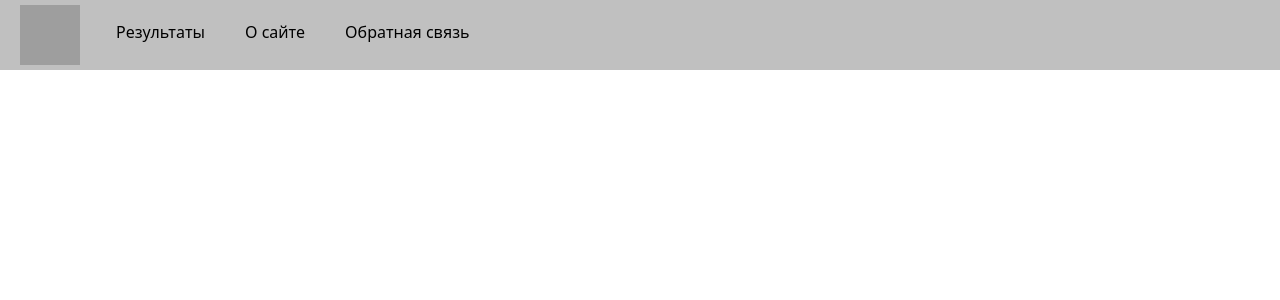
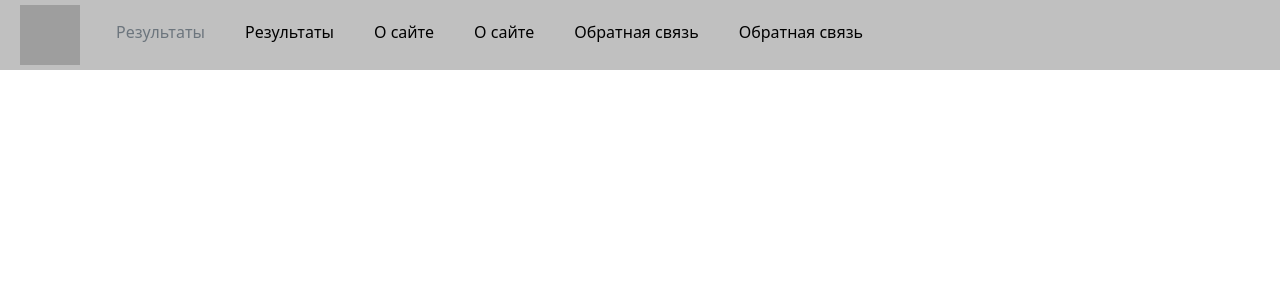
Before and after one commit to vadim-prog/pars-hh, a Django app: page /about/ in a window 1280 px wide. Shown: the top 300 px of the page. Run offline with Django 3.2, Linux system fonts and the light colour scheme; parts of the project's set-up code (start-up, migrations or seed data) failed here and were passed over; grey boxes are pictures that could not be loaded.

Commit message:
30082021__17-30

```diff
--- a/pars_hh/vacancy/templates/vacancy/base.html
+++ b/pars_hh/vacancy/templates/vacancy/base.html
@@ -18,11 +18,13 @@
       <img class="logo" src="https://i.hh.ru/logos/svg/hh.ru__min_.svg?v=11032019">
   </a>
 	{% for m in menu %}
-		{% if m.title == 'Результаты1' %}
-			<a class="nav-link nav-text disabled" href="{% url m.url_name %}">{{m.title}}</a>
+		{% if m.title == 'Результаты' and pk is None %}
+			<a class="nav-link nav-text disabled">{{m.title}}</a>
 		{% else %}
-			<a class="nav-link nav-text" href="{% url m.url_name %}">{{m.title}}</a>
-		{% endif %}
+			<a class="nav-link nav-text" href="{% url m.url_name pk=pk %}">{{m.title}}</a>
+	{% endif %}
+	<a class="nav-link nav-text" href="{% url m.url_name %}">{{m.title}}</a>
+
 	{% endfor %}
 </nav>
 
--- a/pars_hh/vacancy/urls.py
+++ b/pars_hh/vacancy/urls.py
@@ -1,12 +1,12 @@
 from .views import *
-from django.urls import path
+from django.urls import path, re_path
 
 urlpatterns = [
      #path('', index, name='home'),
      path('', SearchView.as_view(), name='home'),
      #path('results/', about, name='results'),
-     #path('results/<int:pk>/', ResultsView.as_view(), name='results'),
-     path('results/', ResultsView.as_view(), name='results'),
+     path('results/<int:pk>', ResultsView.as_view(), name='results'),
+     #path('results/', ResultsView.as_view(), name='results'),
      path('about/', about, name='about'),
      path('contact/', contact, name='contact'),  # Устанавливаем маршруты между ссылкой и представлением
 ]
--- a/pars_hh/vacancy/views.py
+++ b/pars_hh/vacancy/views.py
@@ -15,19 +15,21 @@ menu = [{'title': "Результаты", 'url_name': 'results'},
 class SearchView(CreateView):
     form_class = AddSearchForm
     template_name = 'vacancy/index.html'
+    #pk = None
 
     def get_context_data(self, object_list=None, **kwargs):
         context = super().get_context_data(**kwargs)
         context['title'] = 'HH_Parsing'
         context['menu'] = menu
         context['res_request'] = 0
+        context['pk'] = None
         return context
 
     def get_success_url(self):
         #Results(self.object.input_vacancy, self.object.city, self.object.id).parsing()
         res_pars.delay(self.object.input_vacancy, self.object.city, self.object.id)  # Запуск в селери
-        #return reverse_lazy('results', kwargs={'pk': self.object.id})
-        return reverse_lazy('home')
+        return reverse_lazy('results', kwargs={'pk': self.object.id})
+        #return reverse_lazy('home')
 
 
 class ResultsView(ListView):
@@ -41,13 +43,14 @@ class ResultsView(ListView):
         context = super().get_context_data(**kwargs)
         context['title'] = 'HH_Parsing'
         context['menu'] = menu
-        context['cur_vac'] = Search.objects.get(id = self.kwargs['pk']).input_vacancy
-        context['cur_city'] = Search.objects.get(id = self.kwargs['pk']).city
-        context['vac_found'] = len(Output_data.objects.filter(input_vac_id = self.kwargs['pk']))
+        context['cur_vac'] = Search.objects.get(id=self.kwargs['pk']).input_vacancy
+        context['cur_city'] = Search.objects.get(id=self.kwargs['pk']).city
+        context['vac_found'] = len(Output_data.objects.filter(input_vac_id=self.kwargs['pk']))
+        context['pk'] = self.kwargs['pk']
         return context
 
     def get_queryset(self):
-        return Output_data.objects.filter(input_vac_id = self.kwargs['pk'])
+        return Output_data.objects.filter(input_vac_id=self.kwargs['pk'])
 
 
 
```
